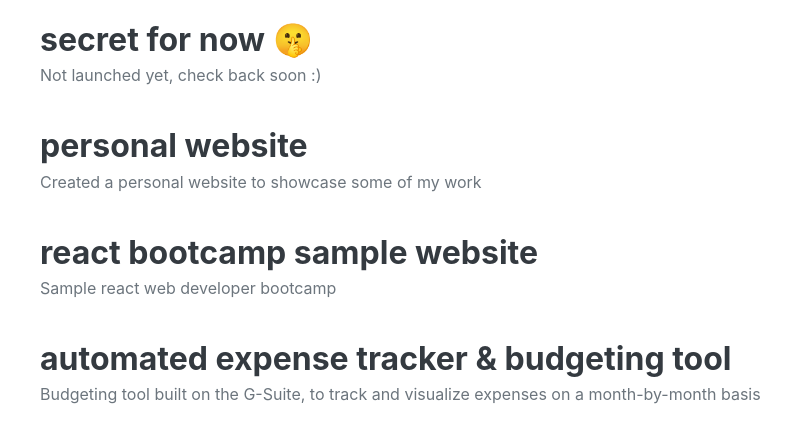
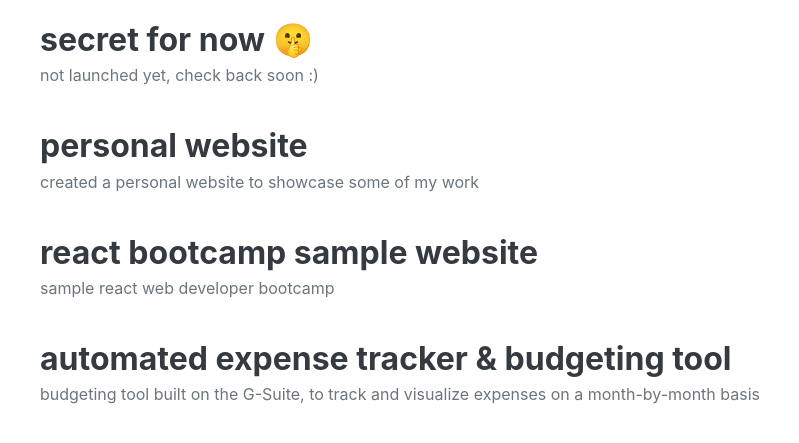
Before and after one commit to mgusinov/pers_website, a plain HTML site: page index.html in a window 1280 px wide. Shown: the part 1013-1456 px from the top of the page, 280-1079 px from the left. Drawn offline with nearby package versions, Linux system fonts and the light colour scheme; a web font is replaced by a local one.

Commit message:
lower-case the proj descriptions

```diff
--- a/index.html
+++ b/index.html
@@ -116,7 +116,7 @@
           >
             <div class="flex-grow-1">
               <h3 class="mb-1">Secret For Now 🤫</h3>
-              <p>Not launched yet, check back soon :)</p>
+              <p>not launched yet, check back soon :)</p>
             </div>
             <div class="flex-shrink-0 mt-2">
               <span class="purpletext">Apr '21 - Present</span>
@@ -128,7 +128,7 @@
           >
             <div class="flex-grow-1">
               <h3 class="mb-1">Personal Website</h3>
-              <p>Created a personal website to showcase some of my work</p>
+              <p>created a personal website to showcase some of my work</p>
             </div>
             <div class="flex-shrink-0 mt-2">
               <span class="purpletext">Jan '23 - Feb '23</span>
@@ -140,7 +140,7 @@
           >
             <div class="flex-grow-1">
               <h3 class="mb-1">React Bootcamp Sample Website</h3>
-              <p>Sample react web developer bootcamp</p>
+              <p>sample react web developer bootcamp</p>
             </div>
             <div class="flex-shrink-0 mt-2">
               <span class="purpletext">Dec '23 - Jan '23 </span>
@@ -153,7 +153,7 @@
             <div class="flex-grow-1">
               <h3 class="mb-1">Automated Expense Tracker & Budgeting Tool</h3>
               <p>
-                Budgeting tool built on the G-Suite, to track and visualize
+                budgeting tool built on the G-Suite, to track and visualize
                 expenses on a month-by-month basis
               </p>
             </div>
```
